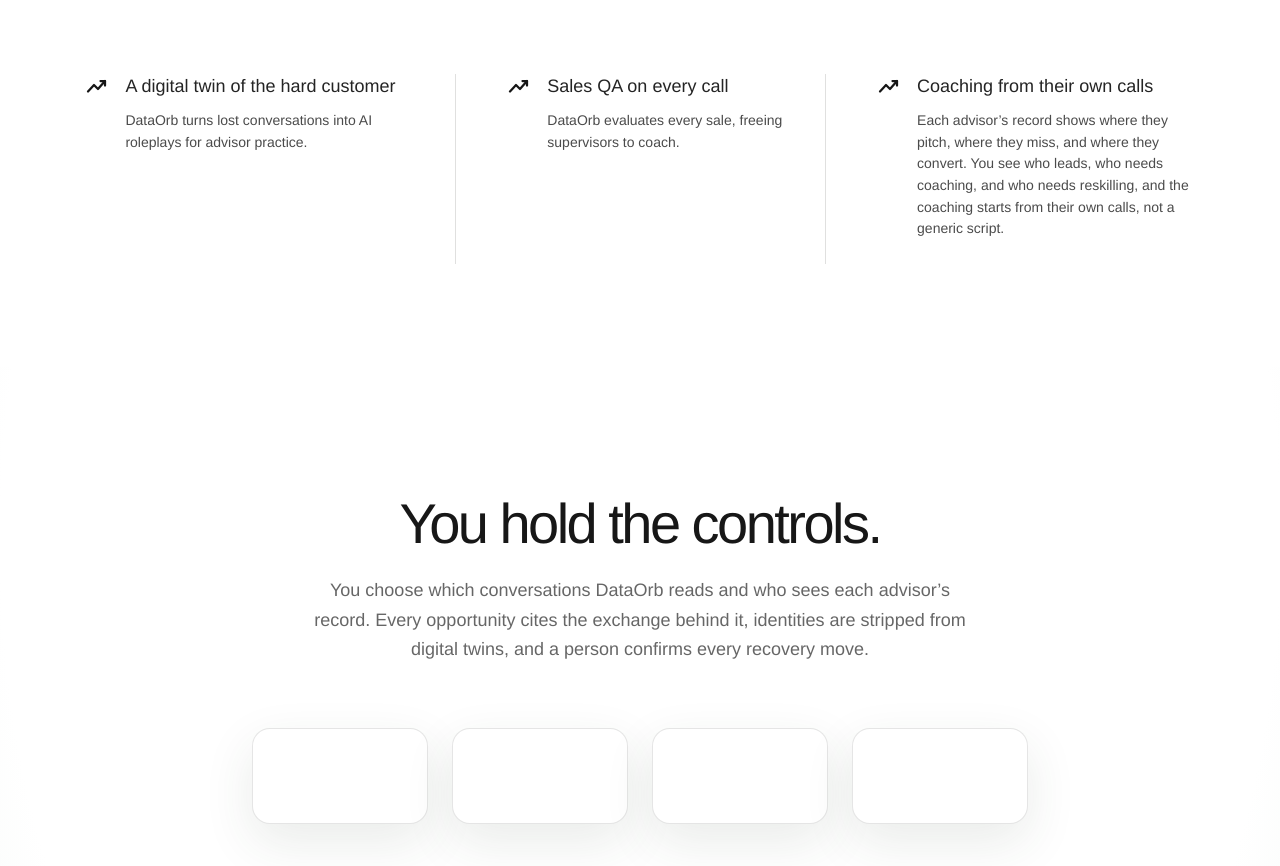
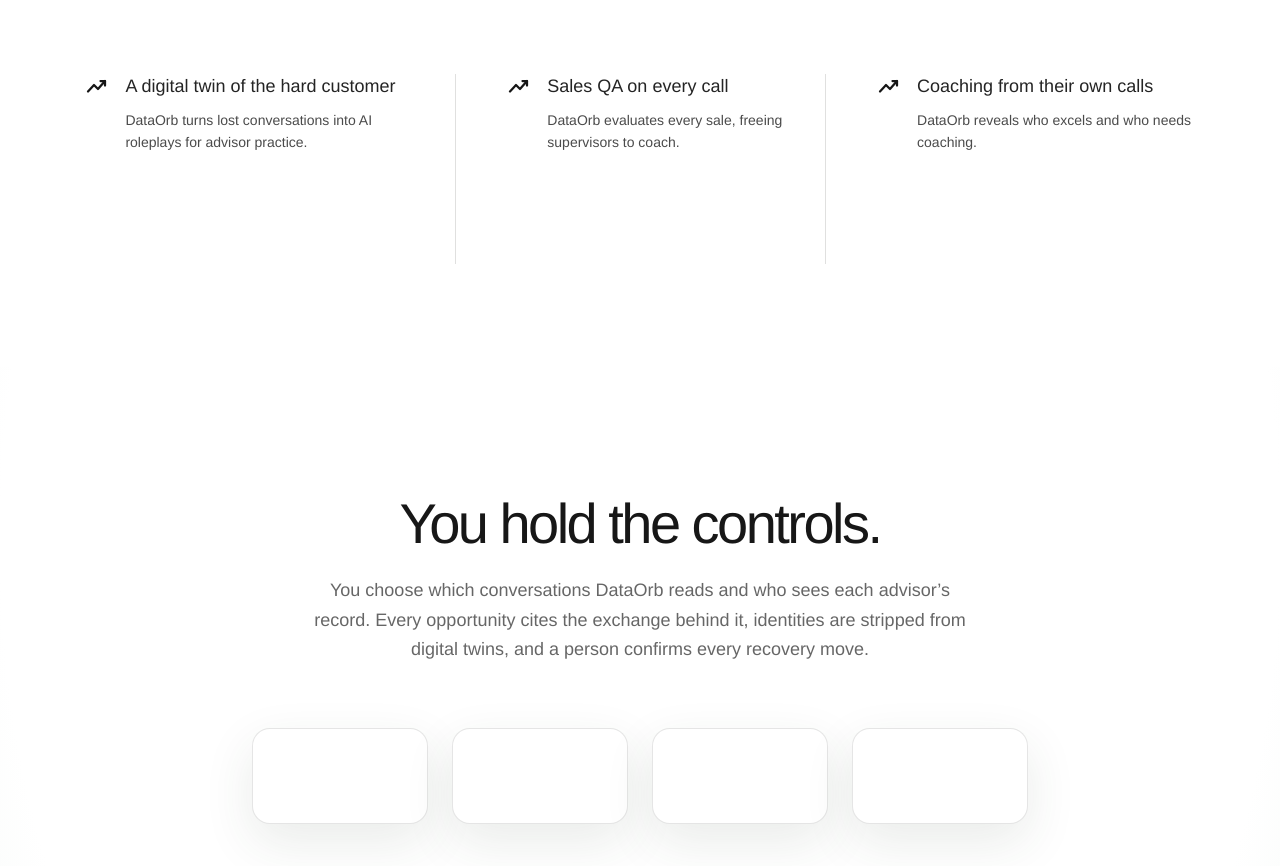
Before and after one commit to Umesh0014/DO-website, a Next.js app: page /revenue-intelligence in a window 1280 px wide. Shown: the part 3138-4004 px from the top of the page. Built offline with nearby package versions, Linux system fonts and the light colour scheme; a web font is replaced by a local one.

Commit message:
Refine coaching insight copy

```diff
--- a/app/components/IntelligenceLandingPage.tsx
+++ b/app/components/IntelligenceLandingPage.tsx
@@ -123,7 +123,7 @@ const revenueSections: IntelligenceSection[] = [
       },
       {
         title: "Coaching from their own calls",
-        body: "Each advisor’s record shows where they pitch, where they miss, and where they convert. You see who leads, who needs coaching, and who needs reskilling, and the coaching starts from their own calls, not a generic script.",
+        body: "DataOrb reveals who excels and who needs coaching.",
       },
     ],
   },
```
